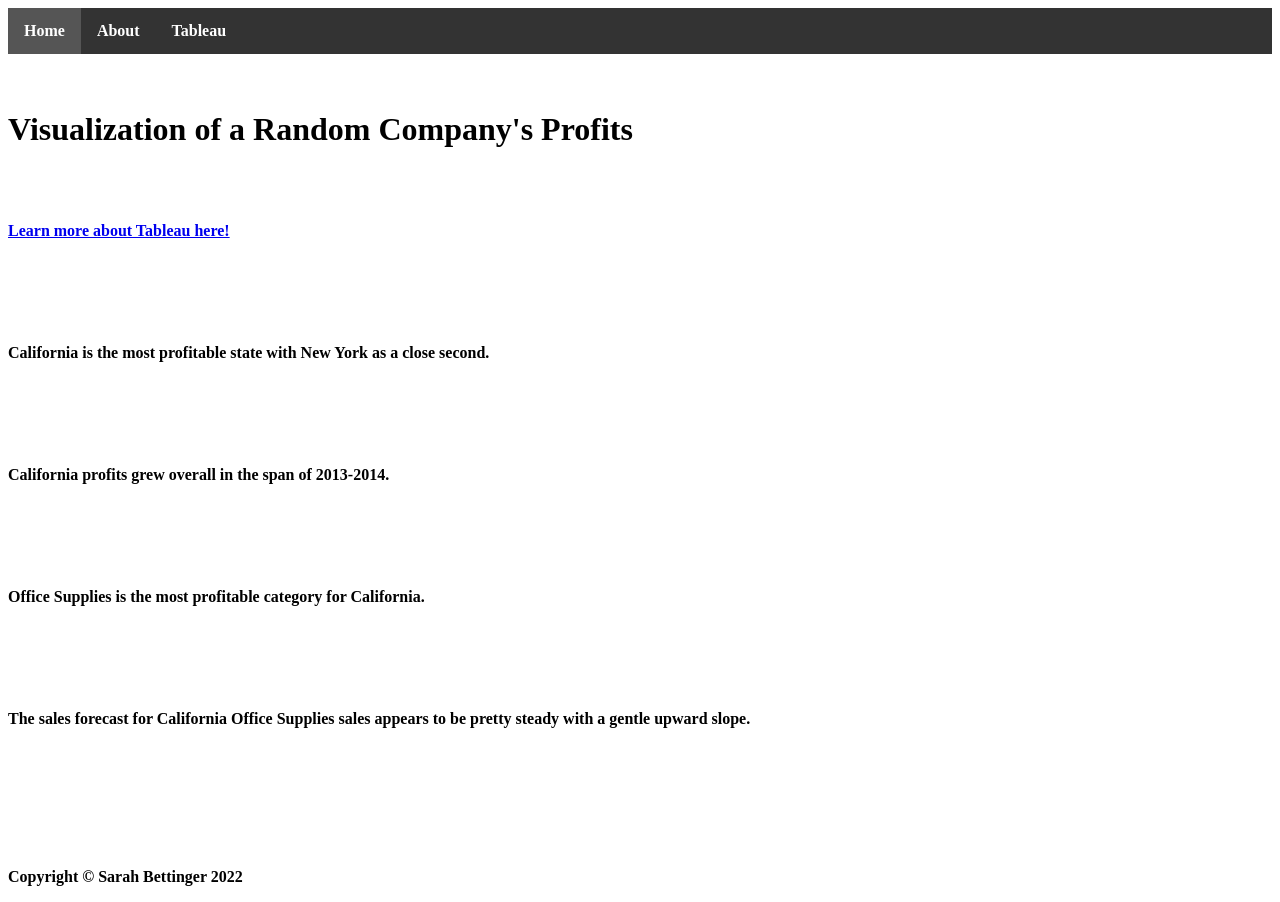
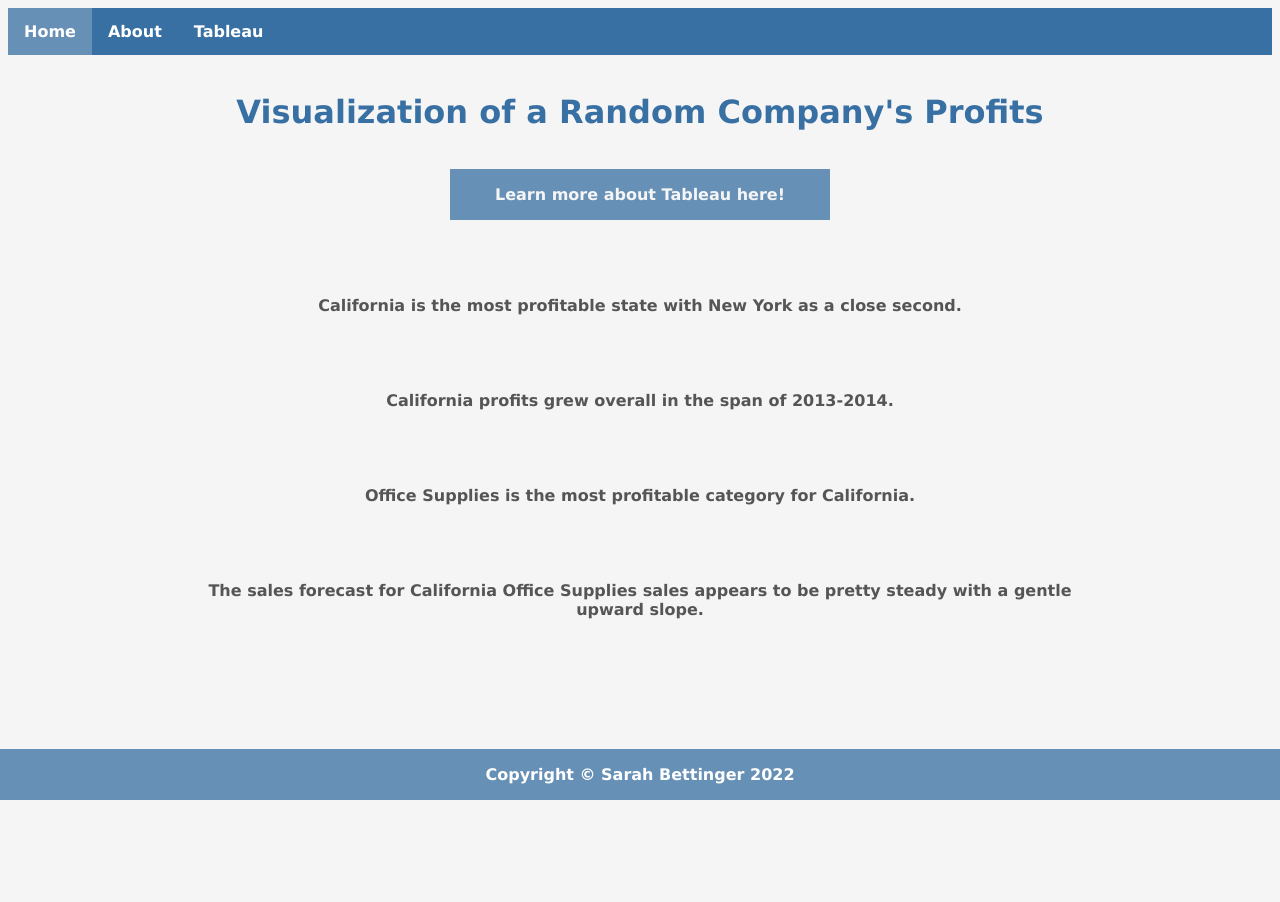
Before and after one commit to sarahkbettinger/IS-201, a plain HTML site: page html/tableau.html in a window 1280 px wide. After the commit the page ends 800 px from the top, so only its background shows below. Drawn offline with Linux system fonts and the light colour scheme.

Commit message:
Add files via upload

```diff
--- a/styles/bootstyles.css
+++ b/styles/bootstyles.css
@@ -4,7 +4,7 @@
     margin: 0;
     padding: 0;
     overflow: hidden;
-    background-color: #333;
+    background-color: rgb(57, 112, 163);
   }
 
   li {
@@ -20,9 +20,58 @@
   }
 
   li a:hover:not(.active) {
-    background-color: #111;
+    background-color: whitesmoke;
+    color: rgb(103, 144, 182)
   }
 
   .active {
-    background-color: #555555;
+    background-color: rgb(103, 144, 182);
   }
+
+
+/* Tableau Styles */
+body{
+  font-family:Verdana, Geneva, Tahoma, sans-serif;
+  color: #555555;
+  background-color: whitesmoke;
+}
+
+h1{
+  color: rgb(57, 112, 163);
+}
+
+.center {
+  margin: auto;
+  width: 70%;
+  text-align: center;
+}
+
+.links{
+  text-align: center;
+  text-decoration: none;
+  color:whitesmoke;
+}
+
+.linktext{
+  text-decoration: none;
+  color:whitesmoke;
+}
+
+.button {
+  margin: auto;
+  width: 30%;
+  padding: 0;
+  overflow: hidden;
+  background-color:rgb(103, 144, 182)
+}
+
+
+.footer {
+  position: fixed;
+  left: 0;
+  bottom: 0;
+  width: 100%;
+  background-color: rgb(103, 144, 182);
+  color: white;
+  text-align: center;
+}
```
Also changed, not shown: styles/mystyles.css (+23 -0 lines).
